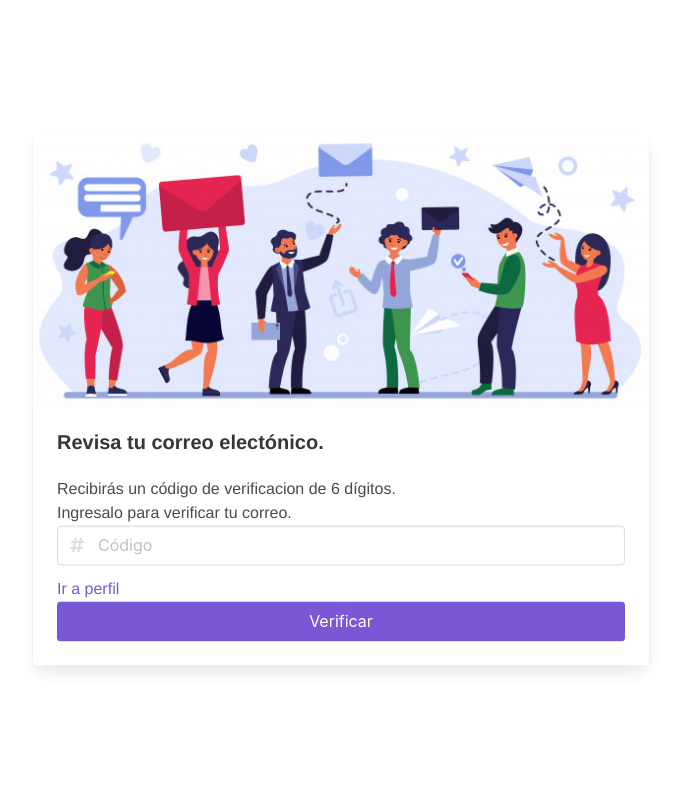
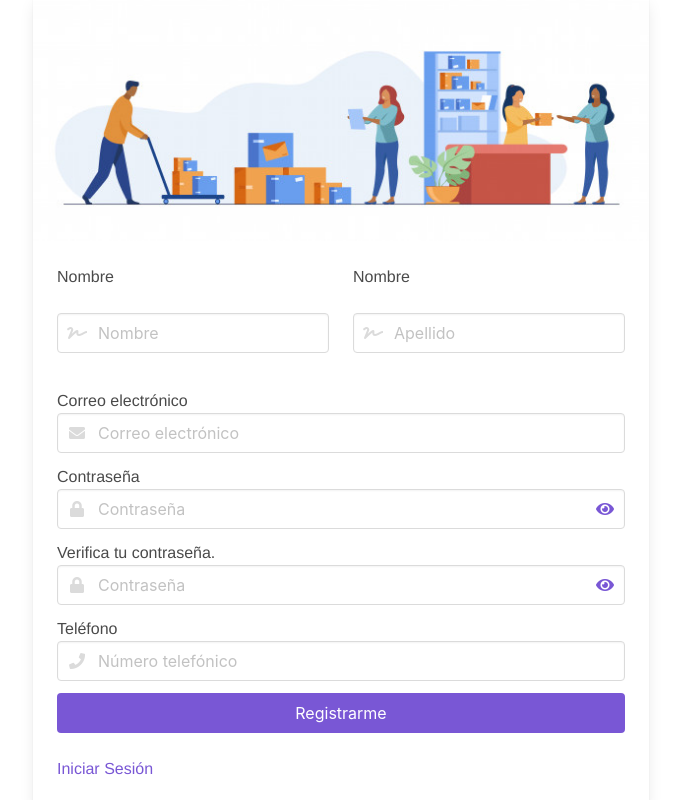
Before and after one commit to TrackPackOrg/TrackPackWeb, a Vue app: page /registrarse in a window 1280 px wide. Shown: the whole page, without its empty margins (299-980 px from the left). Built offline with nearby package versions, Linux system fonts and the light colour scheme.

Commit message:
vinculando registro con la api

```diff
--- /dev/null
+++ b/src/components/alerta.vue
@@ -0,0 +1,20 @@
+<template>
+  <div class="alerta">
+    <b-message type="is-danger" aria-close-label="Close message"
+      >{{ this.error }}
+    </b-message>
+  </div>
+</template>
+
+<script>
+export default {
+  name: 'Alerta',
+  components: {},
+  props: ['error'],
+  computed: {},
+};
+</script>
+
+<style>
+/* Aquí estilos del componente */
+</style>
--- /dev/null
+++ b/src/components/verifcodigo.registrarse.vue
@@ -0,0 +1,43 @@
+<template>
+  <div class="verificacion-codigo">
+    <div class="card-image">
+      <figure class="image">
+        <img src="../assets/code-image.jpg" alt="Placeholder image" />
+      </figure>
+    </div>
+    <div class="card-content">
+      <p class="title is-5">Revisa tu correo electónico.</p>
+      <p>
+        Recibirás un código de verificacion de 6 dígitos.
+      </p>
+      <form>
+        <label for="telefono">Ingresalo para verificar tu correo.</label>
+        <b-field class="">
+          <b-input
+            name="telefono"
+            placeholder="Código"
+            type="tel"
+            required
+            icon="hashtag"
+            class=""
+          >
+          </b-input>
+        </b-field>
+        <a href="/perfil">Ir a perfil</a>
+        <b-button expanded type="is-primary">Verificar</b-button>
+      </form>
+    </div>
+  </div>
+</template>
+
+<script>
+//Aqui logica del componente
+export default {
+  name: 'VerificacionCodigo',
+  components: {},
+};
+</script>
+
+<style>
+/* Aquí estilos del componente */
+</style>
--- a/src/store/index.js
+++ b/src/store/index.js
@@ -3,11 +3,13 @@ import Vue from 'vue';
 
 import usuario from './modules/usuario';
 import cargas from './modules/cargas';
+import alerta from './modules/alerta';
 
 Vue.use(Vuex);
 
 export default new Vuex.Store({
   modules: {
+    alerta,
     usuario,
     cargas,
   },
--- /dev/null
+++ b/src/store/modules/alerta.js
@@ -0,0 +1,20 @@
+//import axios from 'axios';
+
+const state = {
+  mensajeAlerta: '',
+};
+
+const getters = {
+  mensajeAlerta: (state) => state.mensajeAlerta,
+};
+
+const actions = {};
+
+const mutations = {};
+
+export default {
+  state,
+  getters,
+  actions,
+  mutations,
+};
--- a/src/store/modules/usuario.js
+++ b/src/store/modules/usuario.js
@@ -1,31 +1,47 @@
-//import axios from 'axios';
+import axios from 'axios';
 
 const state = {
-  id: 1,
-  nombre: 'Admin',
-  apellido: 'Trackpack',
-  correo: 'admin@trackpack.com',
-  contra: '1234',
-  telefono: '+50487616959',
+  token: null,
+  dioError: null,
+  error: null,
+  codigoEnviado: localStorage.getItem('codigoEnviado'),
 };
 
 const getters = {
-  storeid: (state) => state.id,
-  storenombre: (state) => state.nombre,
-  storeapellido: (state) => state.apellido,
-  storecorreo: (state) => state.correo,
-  storecontra: (state) => state.contra,
-  storetelefono: (state) => state.telefono,
+  token: (state) => state.token,
+  dioError: (state) => state.dioError,
+  error: (state) => state.error,
+  codigoEnviado: (state) => state.codigoEnviado,
 };
 
 const actions = {
-  cambiarNombre({ commit }) {
-    commit('setName', 'Eduardo');
+  // eslint-disable-next-line no-unused-vars
+  async registrarUsuario({ commit }, nuevoUsuario) {
+    try {
+      await axios.post('http://localhost:3300/customer', nuevoUsuario);
+      localStorage.setItem('codigoEnviado', true);
+      console.log(localStorage.getItem('codigoEnviado'));
+      commit('setCodigoEnviado', localStorage.getItem('codigoEnviado'));
+    } catch (err) {
+      commit('setDioError');
+      commit('setError', err.response.data.error);
+    }
+  },
+
+  dioErrorVerifContra({ commit }) {
+    commit('setDioError');
+    commit('setError', 'Las contraseñas no coinciden.');
+  },
+  dioErrorCamposVacios({ commit }) {
+    commit('setDioError');
+    commit('setError', 'Todos los campos son obligatorios.');
   },
 };
 
 const mutations = {
-  setName: (state, nombre) => (state.nombre = nombre),
+  setDioError: (state) => (state.dioError = true),
+  setError: (state, mensaje) => (state.error = mensaje),
+  setCodigoEnviado: (state, estado) => (state.codigoEnviado = estado),
 };
 
 export default {
@@ -33,4 +49,5 @@ export default {
   getters,
   actions,
   mutations,
+  namespaced: true,
 };
--- a/src/views/Perfil.vue
+++ b/src/views/Perfil.vue
@@ -14,7 +14,7 @@
             </h4>
             <p>
               <strong>Teléfono:</strong> {{ this.storetelefono }}
-              <span @click="this.alertT">
+              <span>
                 <b-icon pack="fas" icon="edit" size="is-small"> </b-icon>
               </span>
             </p>
@@ -24,6 +24,26 @@
               <h3 class="title is-3">Mis cargas</h3>
               <TablaCargas />
             </div>
+            <br />
+            <br />
+            <a @click="this.launchModal">Ver mis direcciones</a>
+
+            <b-modal v-model="isModalActive" class="columns is-vcentered">
+              <div class="card column is-two-thirds is-absolute-centered">
+                <h1 class="title">Hello</h1>
+                <template>
+                  <b-table :data="data" :columns="columns">
+                    <b-table-column
+                      field="id"
+                      label="Dirección"
+                      width="40"
+                      numeric
+                    >
+                    </b-table-column>
+                  </b-table>
+                </template>
+              </div>
+            </b-modal>
           </div>
         </div>
       </div>
@@ -45,13 +65,15 @@ export default {
   },
   methods: {
     ...mapActions(['cambiarNombre']),
-    alertT() {
-      alert('En vez de esto se debe mostrar modal para modificar número');
+    launchModal() {
+      this.isModalActive = true;
+      console.log(this.isModalActive);
     },
   },
   data() {
     return {
       isCodeSent: true,
+      isModalActive: false,
     };
   },
   computed: mapGetters(['storenombre', 'storeapellido', 'storetelefono']),
--- a/src/views/Registrarse.vue
+++ b/src/views/Registrarse.vue
@@ -3,7 +3,7 @@
     <div class="columns">
       <div class="is-absolute-centered column is-two-fifhts">
         <div class="card">
-          <div v-if="!isCodeSent">
+          <div v-show="!codigoEnviado">
             <div class="card-image">
               <figure class="image">
                 <img
@@ -13,6 +13,7 @@
               </figure>
             </div>
             <div class="card-content">
+              <alerta v-if="this.dioError" :error="this.error" />
               <form>
                 <div class="columns m">
                   <label for="nombre" class="column">Nombre</label>
@@ -27,7 +28,7 @@
                       type="text"
                       icon-pack="fas"
                       icon="signature"
-                      class=""
+                      v-model="nombre"
                     >
                     </b-input>
                   </b-field>
@@ -38,7 +39,7 @@
                       type="text"
                       placeholder="Apellido"
                       icon="signature"
-                      class=""
+                      v-model="apellido"
                     >
                     </b-input>
                   </b-field>
@@ -47,12 +48,12 @@
                 <b-field class="">
                   <b-input
                     required
-                    name="corre"
+                    name="correo"
                     placeholder="Correo electrónico"
                     type="email"
                     icon-pack="fas"
                     icon="envelope"
-                    class=""
+                    v-model="correo"
                   >
                   </b-input>
                 </b-field>
@@ -67,7 +68,7 @@
                     type="password"
                     icon-pack="fas"
                     icon="lock"
-                    class=""
+                    v-model="contra"
                   >
                   </b-input>
                 </b-field>
@@ -82,7 +83,7 @@
                     type="password"
                     icon-pack="fas"
                     icon="lock"
-                    class=""
+                    v-model="verifContra"
                   >
                   </b-input>
                 </b-field>
@@ -96,56 +97,22 @@
                     required
                     icon-pack="fas"
                     icon="phone"
-                    class=""
+                    v-model="telefono"
                   >
                   </b-input>
                 </b-field>
-                <b-button expanded type="is-primary">Registrarme</b-button>
+                <b-button @click="enviarForm()" expanded type="is-primary"
+                  >Registrarme</b-button
+                >
               </form>
 
               <br />
-              <a href="/recoverpasword">He olvidado mi contraseña</a>
+              <a href="/">Iniciar Sesión</a>
               <br />
-              <br />
-
-              <label
-                >¿Eres nuevo por aquí?
-                <span
-                  ><a href="/registrarse">¡Regístrate gratis!</a></span
-                ></label
-              >
             </div>
           </div>
-          <div v-if="isCodeSent">
-            <div class="card-image">
-              <figure class="image">
-                <img src="../assets/code-image.jpg" alt="Placeholder image" />
-              </figure>
-            </div>
-            <div class="card-content">
-              <p class="title is-5">Revisa tu correo electónico.</p>
-              <p>
-                Recibirás un código de verificacion de 6 dígitos.
-              </p>
-              <form>
-                <label for="telefono"
-                  >Ingresalo para verificar tu correo.</label
-                >
-                <b-field class="">
-                  <b-input
-                    name="telefono"
-                    placeholder="Código"
-                    type="tel"
-                    required
-                    icon="hashtag"
-                    class=""
-                  >
-                  </b-input>
-                </b-field>
-                <a href="/perfil">Ir a perfil</a>
-                <b-button expanded type="is-primary">Verificar</b-button>
-              </form>
-            </div>
+          <div v-show="this.codigoEnviado">
+            <VerificacionCodigo />
           </div>
         </div>
       </div>
@@ -154,13 +121,65 @@
 </template>
 
 <script>
+import Alerta from '@/components/alerta.vue';
+import VerificacionCodigo from '@/components/verifcodigo.registrarse.vue';
+
+import { mapActions, mapGetters } from 'vuex';
+
 export default {
   name: 'Home',
-  components: {},
+  components: {
+    Alerta,
+    VerificacionCodigo,
+  },
+
+  methods: {
+    ...mapActions('usuario', [
+      'registrarUsuario',
+      'dioErrorVerifContra',
+      'dioErrorCamposVacios',
+    ]),
+    enviarForm() {
+      if (this.camposLlenos) {
+        if (this.verifContra === this.contra) {
+          const nuevoUsuario = {
+            nombre: this.nombre,
+            apellido: this.apellido,
+            correo: this.correo,
+            passwd: this.contra,
+            telefono: this.telefono,
+          };
+          this.registrarUsuario(nuevoUsuario);
+          this.$forceUpdate();
+        } else {
+          this.dioErrorVerifContra();
+        }
+      } else {
+        this.dioErrorCamposVacios();
+      }
+    },
+  },
   data() {
     return {
-      isCodeSent: true,
+      nombre: '',
+      apellido: '',
+      correo: '',
+      contra: '',
+      verifContra: '',
+      telefono: '',
     };
+  },
+  computed: {
+    ...mapGetters('usuario', ['dioError', 'error', 'codigoEnviado']),
+    camposLlenos() {
+      if (this.nombre === '') return false;
+      if (this.apellido === '') return false;
+      if (this.correo === '') return false;
+      if (this.contra === '') return false;
+      if (this.verifContra === '') return false;
+      if (this.telefono === '') return false;
+      return true;
+    },
   },
 };
 </script>
```
